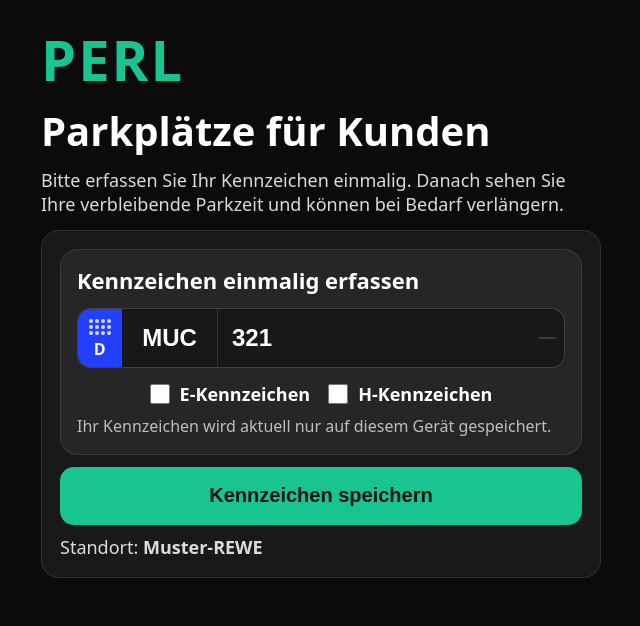
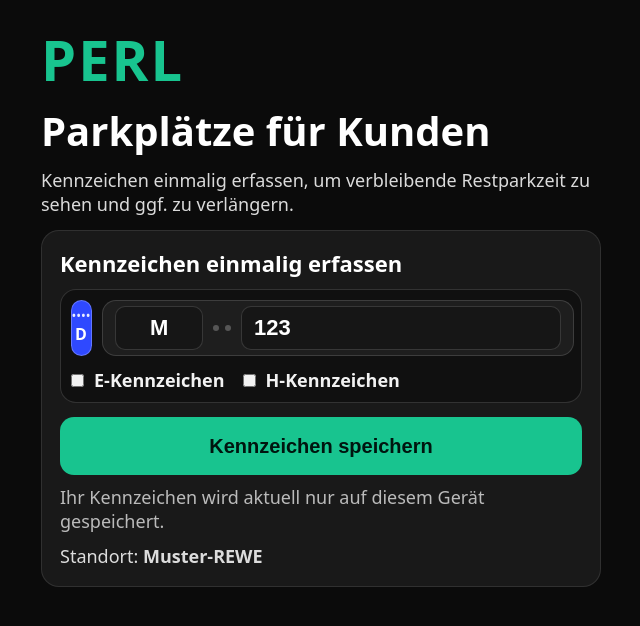
Before and after one commit to spezi500ml/perl-web, a Next.js app: page / in a window 1280 px wide. Shown: the top 626 px of the page, without its empty margins (319-959 px from the left). Built offline with nearby package versions, Linux system fonts and the light colour scheme.

Commit message:
fix: alphanumeric plate rest + reminder + shorter copy

```diff
--- a/app/page.tsx
+++ b/app/page.tsx
@@ -1,6 +1,6 @@
 "use client";
 
-import { useEffect, useMemo, useState } from "react";
+import React, { useEffect, useMemo, useState } from "react";
 import { useRouter } from "next/navigation";
 import PlateInput from "@/components/PlateInput";
 import {
@@ -12,8 +12,6 @@ import {
   getEndMs,
   getPlate,
   getSite,
-  normalizeNumber,
-  normalizePrefix,
   setPlate,
   setSite,
 } from "@/lib/parking";
@@ -25,8 +23,11 @@ export default function HomePage() {
 
   const [site, setSiteState] = useState("Muster-REWE");
 
-  const [prefix, setPrefix] = useState("MUC");
-  const [number, setNumber] = useState("321");
+  // EU-Plate Input
+  const [prefix, setPrefix] = useState("M");
+  const [rest, setRest] = useState("123");
+
+  // Optional & exklusiv
   const [isE, setIsE] = useState(false);
   const [isH, setIsH] = useState(false);
 
@@ -34,7 +35,7 @@ export default function HomePage() {
   const [endMs, setEndMsState] = useState(0);
   const [now, setNow] = useState(Date.now());
 
-  const base = useMemo(
+  const base = useMemo<React.CSSProperties>(
     () => ({
       minHeight: "100vh",
       padding: 22,
@@ -50,6 +51,7 @@ export default function HomePage() {
   useEffect(() => {
     const s = getSite("Muster-REWE");
     setSiteState(s);
+
     ensureSession(s);
     setEndMsState(getEndMs());
 
@@ -63,7 +65,7 @@ export default function HomePage() {
   const msLeft = Math.max(0, endMs - now);
 
   function onSavePlate() {
-    const plate = buildPlate(prefix, number, isE, isH);
+    const plate = buildPlate(prefix, rest, isE, isH);
     setPlate(plate);
     setPlateSaved(plate);
 
@@ -75,32 +77,30 @@ export default function HomePage() {
   function onChangePlate() {
     clearPlate();
     setPlateSaved("");
-    // Optional: Wenn du willst, dass beim Ändern wieder “keins” default ist:
-    setIsE(false);
-    setIsH(false);
   }
 
   function goExtend() {
     router.push(`/extend`);
   }
 
-  // Mutual-Exclusion: E und H nie gleichzeitig, aber beides darf aus sein
-  function toggleE(next: boolean) {
-    if (next) {
-      setIsE(true);
-      setIsH(false);
-    } else {
-      setIsE(false);
-    }
-  }
+  function addReminder10MinBefore() {
+    const remindAt = new Date(endMs - 10 * 60 * 1000);
+    const dt = remindAt
+      .toISOString()
+      .replace(/[-:]/g, "")
+      .split(".")[0] + "Z";
 
-  function toggleH(next: boolean) {
-    if (next) {
-      setIsH(true);
-      setIsE(false);
-    } else {
-      setIsH(false);
-    }
+    const ics = `BEGIN:VCALENDAR
+VERSION:2.0
+BEGIN:VEVENT
+DTSTART:${dt}
+SUMMARY:Parkzeit läuft bald ab
+DESCRIPTION:Ihre Parkzeit bei ${site} endet bald.
+END:VEVENT
+END:VCALENDAR`;
+
+    const url = "data:text/calendar;charset=utf8," + encodeURIComponent(ics);
+    window.location.href = url;
   }
 
   const cardStyle: React.CSSProperties = {
@@ -136,17 +136,38 @@ export default function HomePage() {
     cursor: "pointer",
   };
 
+  const btnGhost: React.CSSProperties = {
+    width: "100%",
+    height: 52,
+    borderRadius: 14,
+    border: "1px solid rgba(255,255,255,0.18)",
+    background: "rgba(255,255,255,0.06)",
+    color: "#7ec7ff",
+    fontSize: 18,
+    fontWeight: 800,
+    cursor: "pointer",
+  };
+
   return (
     <main style={base}>
       <div style={{ maxWidth: 560, margin: "0 auto" }}>
-        <div style={{ fontSize: 56, fontWeight: 900, letterSpacing: 2, color: "#18c48f" }}>
+        <div
+          style={{
+            fontSize: 56,
+            fontWeight: 900,
+            letterSpacing: 2,
+            color: "#18c48f",
+          }}
+        >
           PERL
         </div>
         <div style={{ fontSize: 40, fontWeight: 900, marginTop: 6 }}>
           Parkplätze für Kunden
         </div>
+
         <p style={{ opacity: 0.85, marginTop: 10, fontSize: 18 }}>
-          Bitte erfassen Sie Ihr Kennzeichen einmalig. Danach sehen Sie Ihre verbleibende Parkzeit und können bei Bedarf verlängern.
+          Kennzeichen einmalig erfassen, um verbleibende Restparkzeit zu sehen und
+          ggf. zu verlängern.
         </p>
       </div>
 
@@ -154,20 +175,30 @@ export default function HomePage() {
 
       {!plateSaved ? (
         <div style={cardStyle}>
+          <div style={{ fontSize: 22, fontWeight: 900, marginBottom: 10 }}>
+            Kennzeichen einmalig erfassen
+          </div>
+
           <PlateInput
             prefix={prefix}
-            number={number}
+            setPrefix={setPrefix}
+            rest={rest}
+            setRest={setRest}
             isE={isE}
+            setIsE={setIsE}
             isH={isH}
-            onPrefixChange={(v) => setPrefix(normalizePrefix(v))}
-            onNumberChange={(v) => setNumber(normalizeNumber(v))}
-            onToggleE={toggleE}
-            onToggleH={toggleH}
+            setIsH={setIsH}
           />
 
-          <button onClick={onSavePlate} style={{ ...btnPrimary, marginTop: 12 }}>
+          <div style={{ height: 14 }} />
+
+          <button onClick={onSavePlate} style={btnPrimary}>
             Kennzeichen speichern
           </button>
+
+          <p style={{ marginTop: 10, opacity: 0.7 }}>
+            Ihr Kennzeichen wird aktuell nur auf diesem Gerät gespeichert.
+          </p>
 
           <p style={{ marginTop: 10, opacity: 0.85 }}>
             Standort: <strong>{site}</strong>
@@ -176,7 +207,8 @@ export default function HomePage() {
       ) : (
         <div style={cardStyle}>
           <p style={{ opacity: 0.85, fontSize: 18 }}>
-            Sie sehen hier, wie viel Parkzeit noch verbleibt. Wenn Sie länger bleiben möchten, können Sie vor Ablauf verlängern.
+            Sie sehen hier, wie viel Parkzeit noch verbleibt. Wenn Sie länger
+            bleiben möchten, können Sie vor Ablauf verlängern.
           </p>
 
           <div
@@ -188,7 +220,15 @@ export default function HomePage() {
             }}
           >
             <div style={{ opacity: 0.8, fontSize: 16 }}>Verbleibende Zeit</div>
-            <div style={{ fontSize: 58, fontWeight: 900, color: "#18c48f", marginTop: 6 }}>
+
+            <div
+              style={{
+                fontSize: 58,
+                fontWeight: 900,
+                color: "#18c48f",
+                marginTop: 6,
+              }}
+            >
               {formatCountdown(msLeft)}
             </div>
 
@@ -201,6 +241,12 @@ export default function HomePage() {
               <br />
               Kennzeichen: <strong>{plateSaved}</strong>
             </div>
+
+            <div style={{ height: 12 }} />
+
+            <button onClick={addReminder10MinBefore} style={btnGhost}>
+              Erinnerung setzen (10 Min vorher)
+            </button>
           </div>
 
           <div style={{ height: 14 }} />
--- a/components/PlateInput.tsx
+++ b/components/PlateInput.tsx
@@ -4,212 +4,182 @@ import React from "react";
 
 type Props = {
   prefix: string;
-  number: string;
+  setPrefix: (v: string) => void;
+
+  rest: string;
+  setRest: (v: string) => void;
+
   isE: boolean;
+  setIsE: (v: boolean) => void;
+
   isH: boolean;
-  onPrefixChange: (v: string) => void;
-  onNumberChange: (v: string) => void;
-  onToggleE: (next: boolean) => void;
-  onToggleH: (next: boolean) => void;
+  setIsH: (v: boolean) => void;
 };
 
 export default function PlateInput({
   prefix,
-  number,
+  setPrefix,
+  rest,
+  setRest,
   isE,
+  setIsE,
   isH,
-  onPrefixChange,
-  onNumberChange,
-  onToggleE,
-  onToggleH,
+  setIsH,
 }: Props) {
-  const wrap: React.CSSProperties = {
+  const outer: React.CSSProperties = {
     width: "100%",
-    padding: 16,
-    borderRadius: 18,
-    background: "rgba(255,255,255,0.06)",
-    border: "1px solid rgba(255,255,255,0.10)",
+    borderRadius: 16,
+    border: "1px solid rgba(255,255,255,0.14)",
+    background: "rgba(0,0,0,0.35)",
+    padding: 10,
   };
 
-  const plateRow: React.CSSProperties = {
+  const row: React.CSSProperties = {
     display: "flex",
     alignItems: "stretch",
-    gap: 12,
-    justifyContent: "center",
+    gap: 10,
   };
 
-  const plateOuter: React.CSSProperties = {
-    display: "flex",
-    alignItems: "stretch",
-    borderRadius: 14,
-    overflow: "hidden",
-    border: "1px solid rgba(255,255,255,0.18)",
-    background: "rgba(0,0,0,0.35)",
-    boxShadow: "0 0 0 1px rgba(0,0,0,0.2) inset",
-  };
-
-  const euStripe: React.CSSProperties = {
-    width: 44,
+  const euBadge: React.CSSProperties = {
+    width: 46,
+    borderRadius: 12,
+    background: "#2f49ff",
+    border: "1px solid rgba(255,255,255,0.25)",
     display: "flex",
     flexDirection: "column",
+    alignItems: "center",
     justifyContent: "center",
-    alignItems: "center",
-    background: "#2340ff",
     color: "#fff",
     fontWeight: 900,
-    letterSpacing: 0.5,
+    letterSpacing: 1,
     userSelect: "none",
   };
 
-  const stars: React.CSSProperties = {
-    display: "grid",
-    gridTemplateColumns: "repeat(4, 4px)",
-    gap: 2,
+  const euStars: React.CSSProperties = {
+    fontSize: 10,
+    lineHeight: "10px",
     opacity: 0.9,
-    marginBottom: 6,
+    marginBottom: 4,
   };
 
-  const starDot: React.CSSProperties = {
-    width: 4,
-    height: 4,
-    borderRadius: 999,
-    background: "rgba(255,255,255,0.9)",
+  const plateShell: React.CSSProperties = {
+    flex: 1,
+    height: 56,
+    borderRadius: 14,
+    border: "1px solid rgba(255,255,255,0.14)",
+    background: "rgba(255,255,255,0.06)",
+    display: "flex",
+    alignItems: "center",
+    padding: "0 12px",
+    gap: 10,
   };
 
-  const fieldBase: React.CSSProperties = {
-    height: 58,
-    border: "none",
+  const inputBase: React.CSSProperties = {
+    height: 44,
+    borderRadius: 10,
+    border: "1px solid rgba(255,255,255,0.14)",
+    background: "rgba(0,0,0,0.25)",
+    color: "#fff",
+    fontSize: 22,
+    fontWeight: 900,
+    padding: "0 12px",
     outline: "none",
-    background: "transparent",
-    color: "#fff",
-    fontSize: 24,
-    fontWeight: 900,
-    padding: "0 14px",
     textTransform: "uppercase",
   };
 
-  const prefixStyle: React.CSSProperties = {
-    ...fieldBase,
-    width: 96,
-    textAlign: "center",
-    borderRight: "1px solid rgba(255,255,255,0.12)",
+  const dot: React.CSSProperties = {
+    width: 6,
+    height: 6,
+    borderRadius: 999,
+    background: "rgba(255,255,255,0.25)",
   };
 
-  const numberWrap: React.CSSProperties = {
+  const suffixWrap: React.CSSProperties = {
     display: "flex",
+    gap: 18,
     alignItems: "center",
-    flex: 1,
-    minWidth: 160,
-    paddingRight: 8,
+    marginTop: 12,
+    fontSize: 18,
+    fontWeight: 800,
+    opacity: 0.95,
   };
 
-  const numberStyle: React.CSSProperties = {
-    ...fieldBase,
-    flex: 1,
-    minWidth: 0,
-    textAlign: "left",
-  };
+  function normalizePrefix(v: string) {
+    return v.toUpperCase().replace(/[^A-ZÄÖÜ]/g, "").slice(0, 3);
+  }
 
-  const rightCap: React.CSSProperties = {
-    width: 18,
-    marginLeft: 8,
-    borderRadius: 10,
-    border: "1px solid rgba(255,255,255,0.12)",
-    background: "rgba(255,255,255,0.04)",
-  };
-
-  // Checkbox style (größer + klickbar)
-  const cbRow: React.CSSProperties = {
-    display: "flex",
-    gap: 18,
-    marginTop: 14,
-    justifyContent: "center",
-    flexWrap: "wrap",
-  };
-
-  const cbLabel: React.CSSProperties = {
-    display: "flex",
-    gap: 10,
-    alignItems: "center",
-    fontSize: 18,
-    fontWeight: 800,
-    userSelect: "none",
-    cursor: "pointer",
-  };
-
-  const cb: React.CSSProperties = {
-    width: 20,
-    height: 20,
-    accentColor: "#18c48f",
-  };
+  // Rest = Buchstaben + Zahlen (für z.B. UC19)
+  function normalizeRest(v: string) {
+    return v.toUpperCase().replace(/[^A-Z0-9]/g, "").slice(0, 6);
+  }
 
   return (
-    <div style={wrap}>
-      <div style={{ fontSize: 22, fontWeight: 900, marginBottom: 12 }}>
-        Kennzeichen einmalig erfassen
-      </div>
+    <div style={outer}>
+      <div style={row}>
+        <div style={euBadge}>
+          <div style={euStars}>••••</div>
+          <div style={{ fontSize: 16 }}>D</div>
+        </div>
 
-      <div style={plateRow}>
-        <div style={plateOuter}>
-          <div style={euStripe}>
-            <div style={stars} aria-hidden="true">
-              {Array.from({ length: 12 }).map((_, i) => (
-                <span key={i} style={starDot} />
-              ))}
-            </div>
-            <div style={{ fontSize: 16, lineHeight: 1 }}>D</div>
-          </div>
-
+        <div style={plateShell}>
+          {/* Feld 1: max 3 Buchstaben */}
           <input
             value={prefix}
-            onChange={(e) => onPrefixChange(e.target.value.toUpperCase())}
+            onChange={(e) => setPrefix(normalizePrefix(e.target.value))}
             placeholder="MUC"
             maxLength={3}
             inputMode="text"
             autoCapitalize="characters"
-            style={prefixStyle}
+            style={{ ...inputBase, width: 88, textAlign: "center" }}
           />
 
-          <div style={numberWrap}>
-            <input
-              value={number}
-              onChange={(e) => onNumberChange(e.target.value)}
-              placeholder="123"
-              maxLength={4}
-              inputMode="numeric"
-              style={numberStyle}
-            />
-            <div style={rightCap} aria-hidden="true" />
+          {/* „Nieten“-Punkte */}
+          <div style={{ display: "flex", gap: 6, alignItems: "center" }}>
+            <div style={dot} />
+            <div style={dot} />
           </div>
+
+          {/* Feld 2: Buchstaben + Zahlen */}
+          <input
+            value={rest}
+            onChange={(e) => setRest(normalizeRest(e.target.value))}
+            placeholder="UC19"
+            maxLength={6}
+            inputMode="text"
+            autoCapitalize="characters"
+            style={{ ...inputBase, flex: 1, minWidth: 120 }}
+          />
         </div>
       </div>
 
-      {/* Checkboxen: nur eins gleichzeitig, aber auch keins möglich */}
-      <div style={cbRow}>
-        <label style={cbLabel}>
+      {/* E/H: optional & exklusiv (kann auch keins gewählt werden) */}
+      <div style={suffixWrap}>
+        <label style={{ display: "flex", gap: 10, alignItems: "center" }}>
           <input
             type="checkbox"
             checked={isE}
-            onChange={(e) => onToggleE(e.target.checked)}
-            style={cb}
+            onChange={(e) => {
+              const next = e.target.checked;
+              setIsE(next);
+              if (next) setIsH(false);
+            }}
           />
           E-Kennzeichen
         </label>
 
-        <label style={cbLabel}>
+        <label style={{ display: "flex", gap: 10, alignItems: "center" }}>
           <input
             type="checkbox"
             checked={isH}
-            onChange={(e) => onToggleH(e.target.checked)}
-            style={cb}
+            onChange={(e) => {
+              const next = e.target.checked;
+              setIsH(next);
+              if (next) setIsE(false);
+            }}
           />
           H-Kennzeichen
         </label>
       </div>
-
-      <p style={{ marginTop: 10, opacity: 0.7, fontSize: 16 }}>
-        Ihr Kennzeichen wird aktuell nur auf diesem Gerät gespeichert.
-      </p>
     </div>
   );
 }
```
